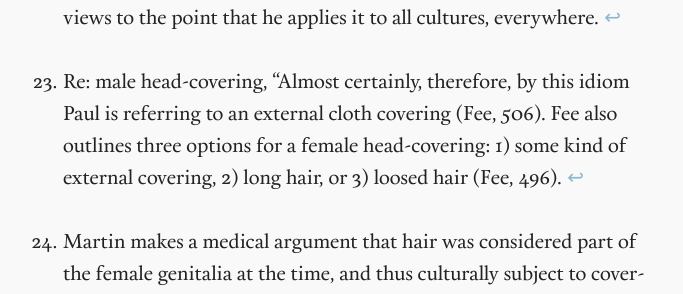
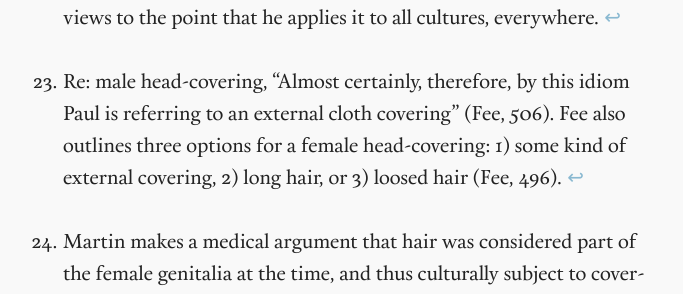
Before and after one commit to snowdj/vernonking.org, a Jekyll site: the page built from _posts/2013-05-14-the-chiastic-key-to-1-cor-11.md, in a window 1280 px wide and 900 px high, scrolled down 15947 px. Shown: the part 193-487 px from the top of the window, without its empty margins (306-989 px from the left). Built offline with Jekyll 4.4.1, drawn with Linux system fonts in a browser that asks for light colours.

Commit message:
missing close quote

```diff
--- a/_posts/2013-05-14-the-chiastic-key-to-1-cor-11.md
+++ b/_posts/2013-05-14-the-chiastic-key-to-1-cor-11.md
@@ -94,7 +94,7 @@ As can be discerned from this passage’s chiastic structure and its placement w
 
 [^22]: Tertullian promotes universal practice by arguing that “every woman” includes “of every age, of every rank, of every condition” (*On Prayer*, ANF 3:688). Granted, he is in a cultural context in which the virgins, who would normally be covered in public, were removing their head-coverings at church. Indeed, the cultural custom of head-coverings for Tertullian’s church seems not so different from that of the Corinthian church, which is one explanation for Tertullian’s conclusion that the head-covering tradition should be universal; his reading of Paul’s arguments agree with his cultural views to the point that he applies it to all cultures, everywhere.
 
-[^23]: Re: male head-covering, “Almost certainly, therefore, by this idiom Paul is referring to an external cloth covering (Fee, 506). Fee also outlines three options for a female head-covering: 1) some kind of external covering, 2) long hair, or 3) loosed hair (Fee, 496).
+[^23]: Re: male head-covering, “Almost certainly, therefore, by this idiom Paul is referring to an external cloth covering" (Fee, 506). Fee also outlines three options for a female head-covering: 1) some kind of external covering, 2) long hair, or 3) loosed hair (Fee, 496).
 
 [^24]: Martin makes a medical argument that hair was considered part of the female genitalia at the time, and thus culturally subject to covering (Troy W. Martin, “Paul’s Argument from Nature for the Veil in 1 Corinthians 11:13--15: A Testicle Instead of a Head Covering,” *Journal of Biblical Literature* 123, no. 1 (2004): 82).
 
```
